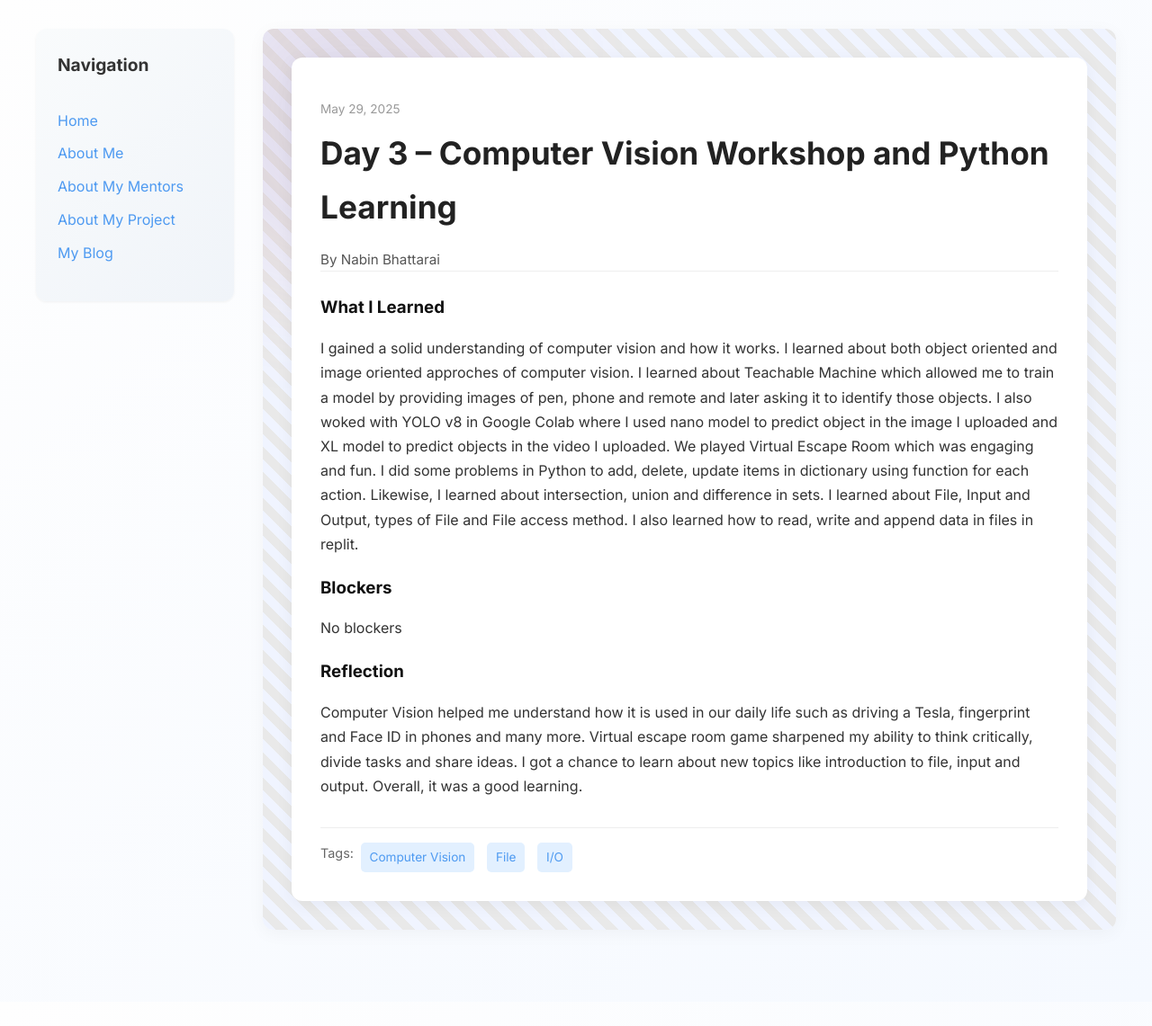
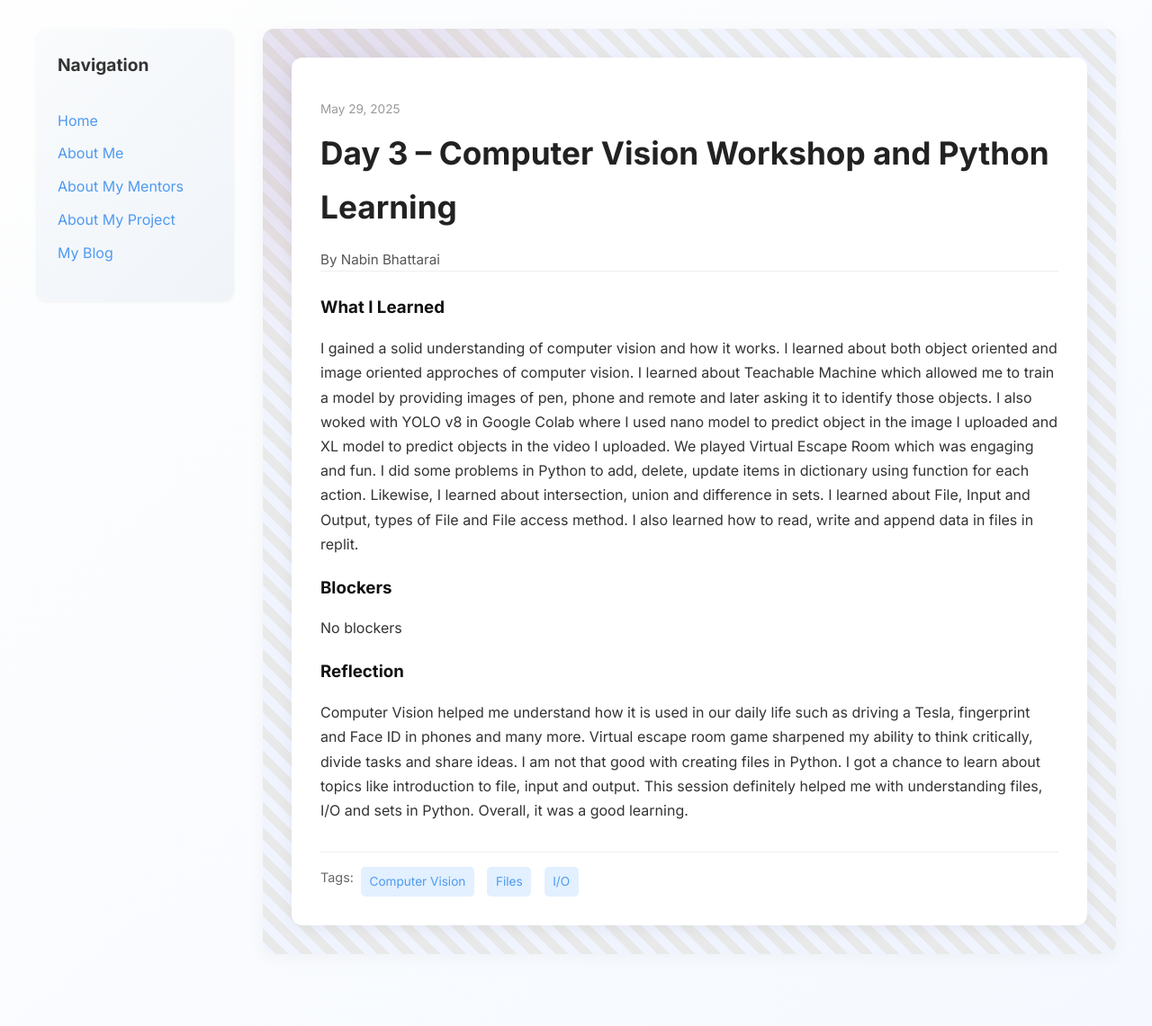
Before and after one commit to bhattarainabin2055/bhattarainabin2055.github.io, a Jekyll site: the page built from _posts/2025-05-29-day-3.md, in a window 1280 px wide. Shown: the whole page at 90% size. Built offline with Jekyll 4.4.1, drawn with Linux system fonts in a browser that asks for light colours; before the commit the page ends 1114 px from its top, so only the background shows below that.

Commit message:
Update 2025-05-29-day-3.md

```diff
--- a/_posts/2025-05-29-day-3.md
+++ b/_posts/2025-05-29-day-3.md
@@ -4,7 +4,7 @@ title: "Day 3 – Computer Vision Workshop and Python Learning"
 date: 2025-05-29
 author: Nabin Bhattarai
 permalink: /day3.html
-tags: ["Computer Vision", "File", "I/O" ]
+tags: ["Computer Vision", "Files", "I/O" ]
 
 what_i_learned: |
   I gained a solid understanding of computer vision and how it works. I learned about both object oriented and image oriented approches of computer vision. I learned about Teachable Machine which allowed me to train a model by providing images of pen, phone and remote and later asking it to identify those objects. I also woked with YOLO v8 in Google Colab where I used nano model to predict object in the image I uploaded and XL model to predict objects in the video I uploaded. We played Virtual Escape Room which was engaging and fun. I did some problems in Python to add, delete, update items in dictionary using function for each action. Likewise, I learned about intersection, union and difference in sets. I learned about File, Input and Output, types of File and File access method. I also learned how to read, write and append data in files in replit.
@@ -13,5 +13,5 @@ blockers: |
   No blockers
 
 reflection: |
-  Computer Vision helped me understand how it is used in our daily life such as driving a Tesla, fingerprint and Face ID in phones and many more. Virtual escape room game sharpened my ability to think critically, divide tasks and share ideas. I got a chance to learn about new topics like introduction to file, input and output. Overall, it was a good learning.
+  Computer Vision helped me understand how it is used in our daily life such as driving a Tesla, fingerprint and Face ID in phones and many more. Virtual escape room game sharpened my ability to think critically, divide tasks and share ideas. I am not that good with creating files in Python. I got a chance to learn about topics like introduction to file, input and output. This session definitely helped me with understanding files, I/O and sets in Python. Overall, it was a good learning.
 ---
```
